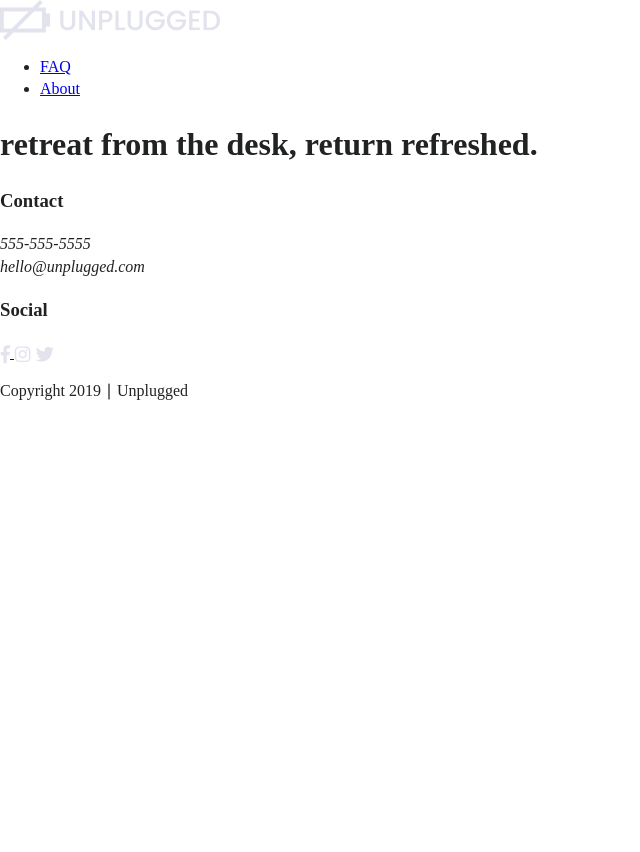
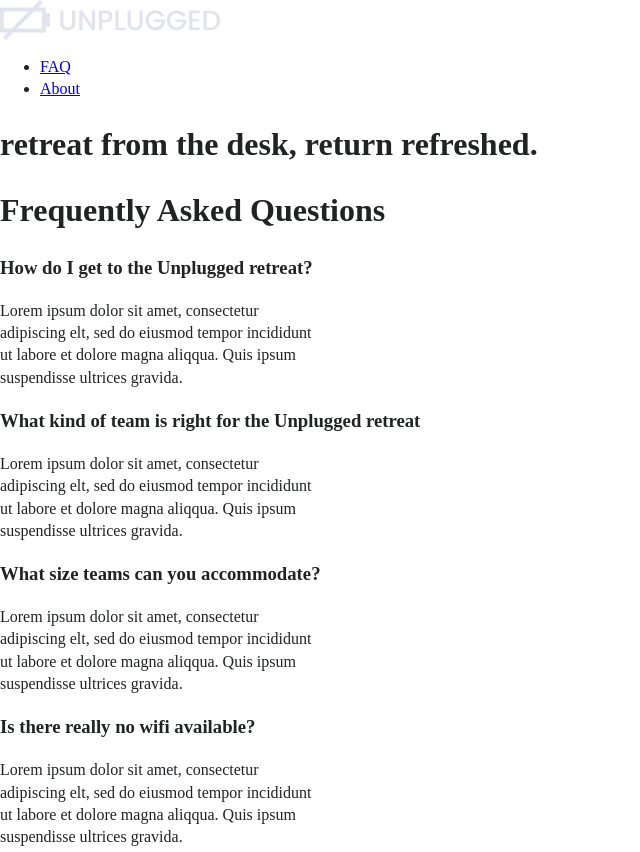
Before and after one commit to welchdragonwebd/unplugged-retreat-class, a website: page faqs/index.html in a window 1280 px wide. Shown: the top 852 px of the page, without its empty margins (0-640 px from the left). Before the commit the page ends 800 px from the top, so only its background shows below. Drawn offline with Linux system fonts and the light colour scheme; files whose address does not match are found by name.

Commit message:
faq html initiated

```diff
--- a/faqs/index.html
+++ b/faqs/index.html
@@ -36,13 +36,40 @@
     </div>
 </header>
 <main>
-  <section>
+  <section class="faq">
+    <div class="content-wrapper">
+      <h1>Frequently Asked Questions</h1>
+      <article>
+        <h3>How do I get to the Unplugged retreat?</h3>
+        <p>Lorem ipsum dolor sit amet, consectetur <br>
+        adipiscing elt, sed do eiusmod tempor incididunt <br>
+        ut labore et dolore magna aliqqua. Quis ipsum <br>
+        suspendisse ultrices gravida. </p>
+      </article>
+      <article>
+        <h3>What kind of team is right for the Unplugged retreat</h3>
+        <p>Lorem ipsum dolor sit amet, consectetur <br>
+        adipiscing elt, sed do eiusmod tempor incididunt <br>
+        ut labore et dolore magna aliqqua. Quis ipsum <br>
+        suspendisse ultrices gravida. </p>
+      </article>
+      <article>
+        <h3>What size teams can you accommodate?</h3>
+        <p>Lorem ipsum dolor sit amet, consectetur <br>
+        adipiscing elt, sed do eiusmod tempor incididunt <br>
+        ut labore et dolore magna aliqqua. Quis ipsum <br>
+        suspendisse ultrices gravida. </p>
+      </article>
+      <article>
+        <h3>Is there really no wifi available?</h3>
+        <p>Lorem ipsum dolor sit amet, consectetur <br>
+        adipiscing elt, sed do eiusmod tempor incididunt <br>
+        ut labore et dolore magna aliqqua. Quis ipsum <br>
+        suspendisse ultrices gravida. </p>
+      </article>
 
+    </div>
   </section>
-
-  <aside>
-
-  </aside>
 </main><!-- main wrapper -->
 <footer>
     <div class="content-wrapper">
```
